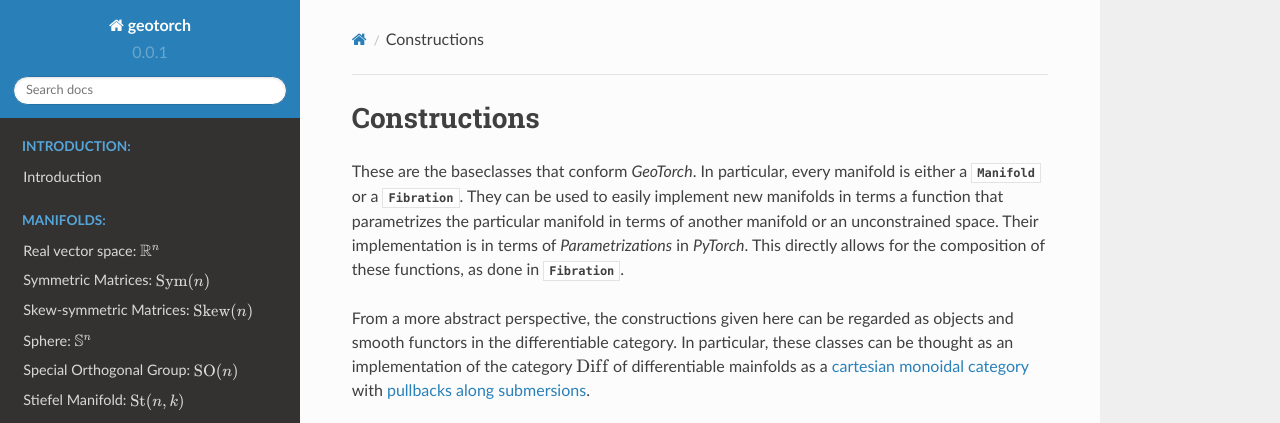
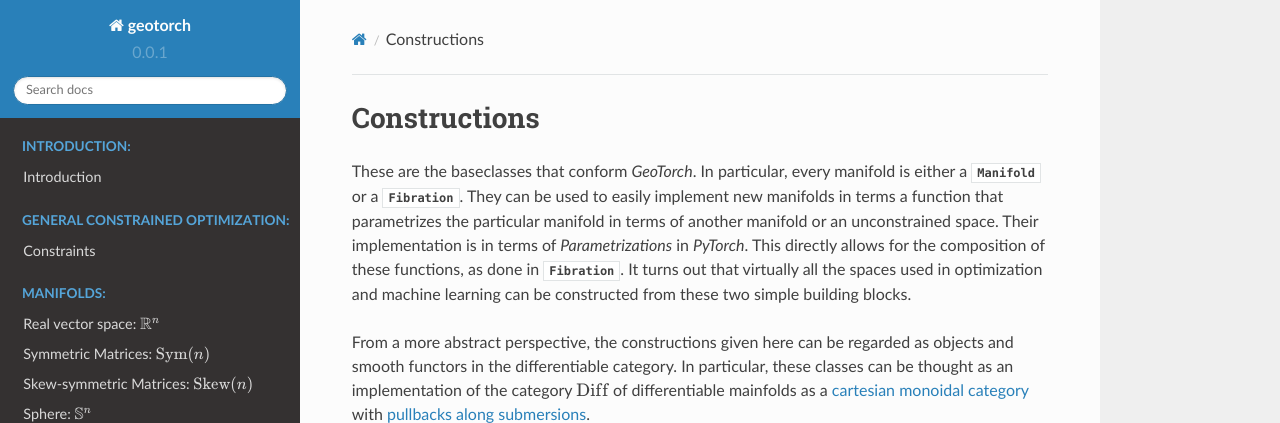
Before and after one commit to lezcano/geotorch, a Sphinx documentation site: the page built from docs/source/constructions.rst, in a window 1280 px wide and 1112 px high, cut to the strip 0-423 px from the top of the window. Built offline with Sphinx 7.4.7 and the Read the Docs theme 2.0.0, drawn with Linux system fonts in a browser that asks for light colours; some of the changed text lies outside the part shown.

Commit message:
Better orthogonal testing for batches Improved documentation for the constraints and added examples in the documentation Added how to install using pip in the README

```diff
--- a/docs/source/constructions.rst
+++ b/docs/source/constructions.rst
@@ -3,12 +3,13 @@
 
 .. currentmodule:: geotorch.constructions
 
-These are the baseclasses that conform `GeoTorch`. In particular,
-every manifold is either a :class:`Manifold` or a :class:`Fibration`.
-They can be used to easily implement new manifolds in terms a function
-that parametrizes the particular manifold in terms of another manifold or an unconstrained space.
-Their implementation is in terms of `Parametrizations` in `PyTorch`. This directly
-allows for the composition of these functions, as done in :class:`Fibration`.
+These are the baseclasses that conform `GeoTorch`. In particular, every manifold is either a
+:class:`Manifold` or a :class:`Fibration`. They can be used to easily implement new manifolds
+in terms a function that parametrizes the particular manifold in terms of another manifold or
+an unconstrained space. Their implementation is in terms of `Parametrizations` in `PyTorch`.
+This directly allows for the composition of these functions, as done in :class:`Fibration`.
+It turns out that virtually all the spaces used in optimization and machine learning can be
+constructed from these two simple building blocks.
 
 From a more abstract perspective, the constructions given here can be regarded
 as objects and smooth functors in the differentiable category. In particular,
--- a/docs/source/index.rst
+++ b/docs/source/index.rst
@@ -11,6 +11,8 @@
 .. toctree::
    :maxdepth: 2
    :caption: General Constrained Optimization:
+
+   constraints
 
 
 .. toctree::
--- a/docs/source/lowrank.rst
+++ b/docs/source/lowrank.rst
@@ -1,4 +1,4 @@
-Variety of Low Rank Matrices: :math:`\operatorname{LowRank}(n,k,r)`
+Low Rank Matrices: :math:`\operatorname{LowRank}(n,k,r)`
 ===================================================================
 
 .. currentmodule:: geotorch
```
Also changed, not shown: README.md (+28 -0 lines), docs/source/constraints.rst (added, +15 -0 lines), 4 other files.
